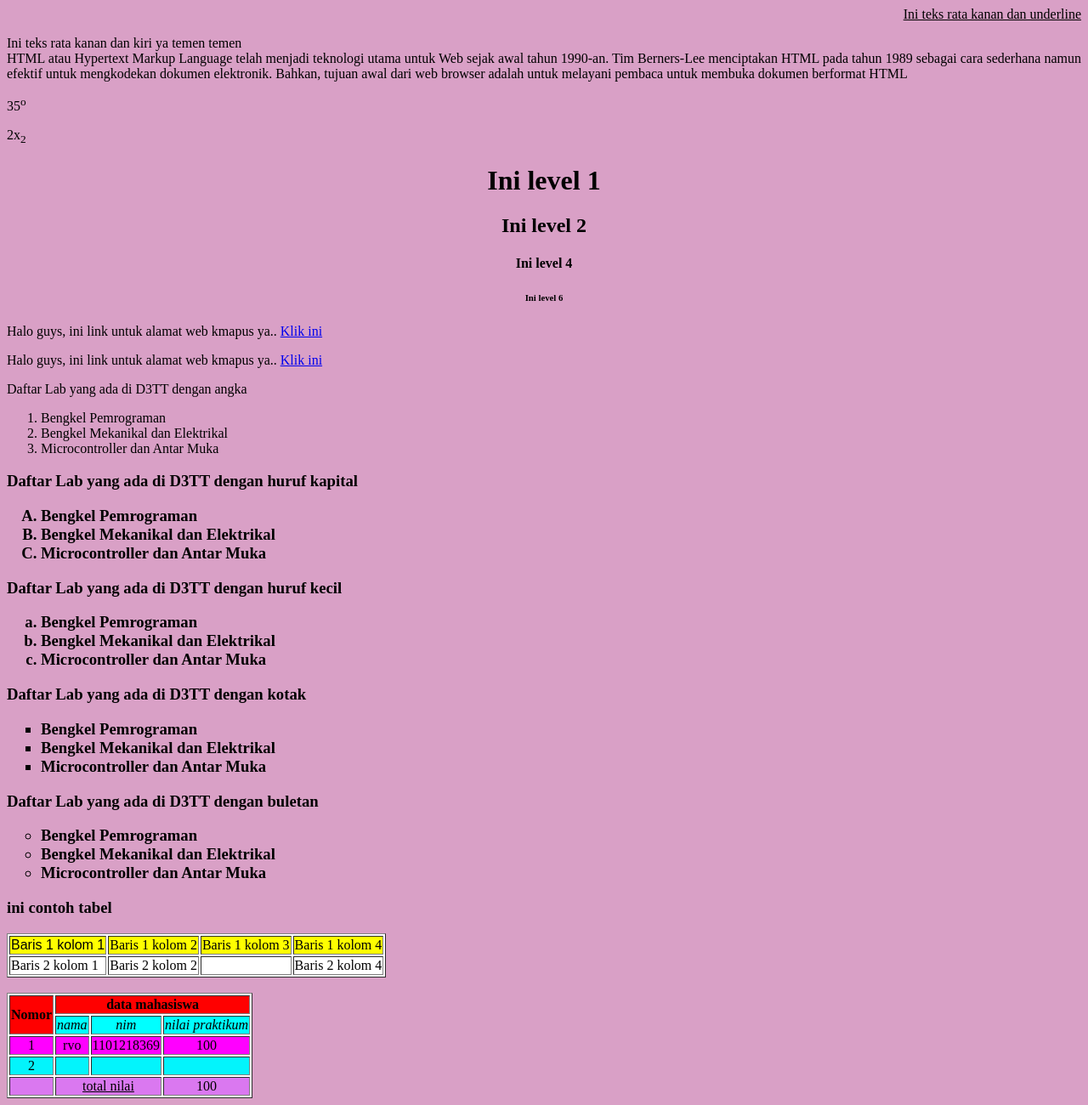
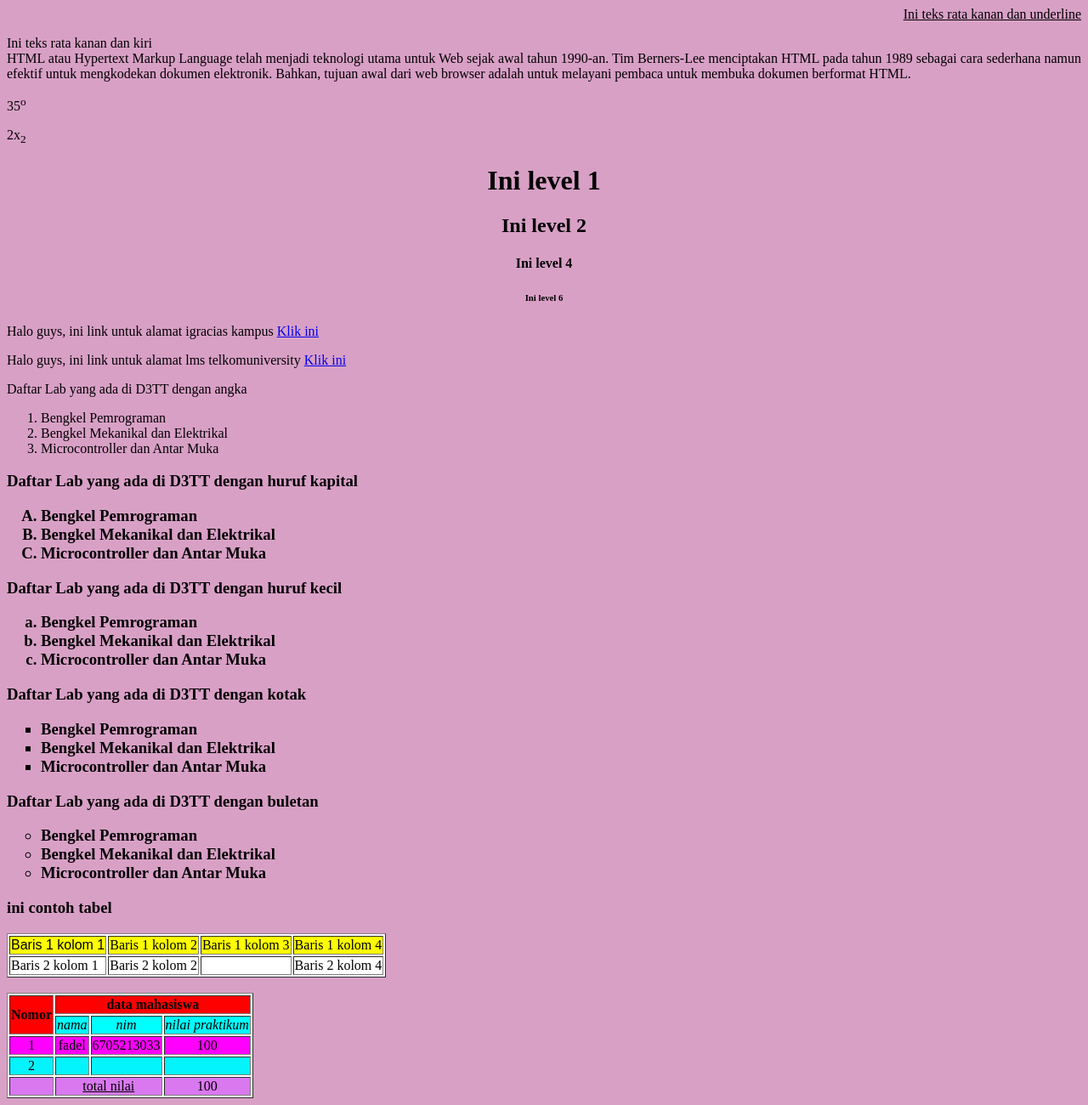
Before and after one commit to Fadel2341/percobaan.github.io, a plain HTML site: page index.html in a window 1280 px wide. Shown: the part 76-1376 px from the top of the page at 85% size. Drawn offline with Linux system fonts and the light colour scheme.

Commit message:
Modul 10

```diff
--- a/index.html
+++ b/index.html
@@ -7,10 +7,10 @@
 	<p align=left><i>Ini teks rata kiri dan miring</i></p>
     <p align=center><b>Ini teks rata tengah dan tebal</b></p>
     <p align="right"><u>Ini teks rata kanan dan underline</u></p>
-    <p align="justify"> Ini teks rata kanan dan kiri ya temen temen <br>HTML atau Hypertext Markup Language telah menjadi
+    <p align="justify"> Ini teks rata kanan dan kiri  <br>HTML atau Hypertext Markup Language telah menjadi
 	teknologi utama untuk Web sejak awal tahun 1990-an. Tim Berners-Lee menciptakan HTML pada tahun 1989 sebagai cara
 	sederhana namun efektif untuk mengkodekan dokumen elektronik. Bahkan, tujuan awal dari web browser adalah untuk
-	melayani pembaca untuk membuka dokumen berformat HTML</p>
+	melayani pembaca untuk membuka dokumen berformat HTML. </p>
 
 	<p>35<sup>o</sup></p>
     <p>2x<sub>2</sub></p>
@@ -20,8 +20,8 @@
     <h4 align="center">Ini level 4</h4>
     <h6 align="center">Ini level 6</h6>
 
-	<p>Halo guys, ini link untuk alamat web kmapus ya.. <a href="http://www.telkomuniversity.ac.id" >Klik ini</a></p>
-	<p>Halo guys, ini link untuk alamat web kmapus ya.. <a href="http://www.telkomuniversity.ac.id" target="_blank">Klik ini</a></p>
+	<p>Halo guys, ini link untuk alamat igracias kampus <a href="https://igracias.telkomuniversity.ac.id/" >Klik ini</a></p>
+	<p>Halo guys, ini link untuk alamat lms telkomuniversity <a href="https://lms.telkomuniversity.ac.id/" target="_blank">Klik ini</a></p>
 
 	<p>Daftar Lab yang ada di D3TT dengan angka
         <ol type="1">
@@ -94,8 +94,8 @@
         </tr>
 		<tr align = center bgcolor=magenta>
             <td >1</td>
-            <td>rvo </td>
-            <td>1101218369</td>
+            <td>fadel </td>
+            <td>6705213033</td>
 			<td> 100</td>
         </tr>
 		<tr align = center bgcolor=#03f4fc>
```
